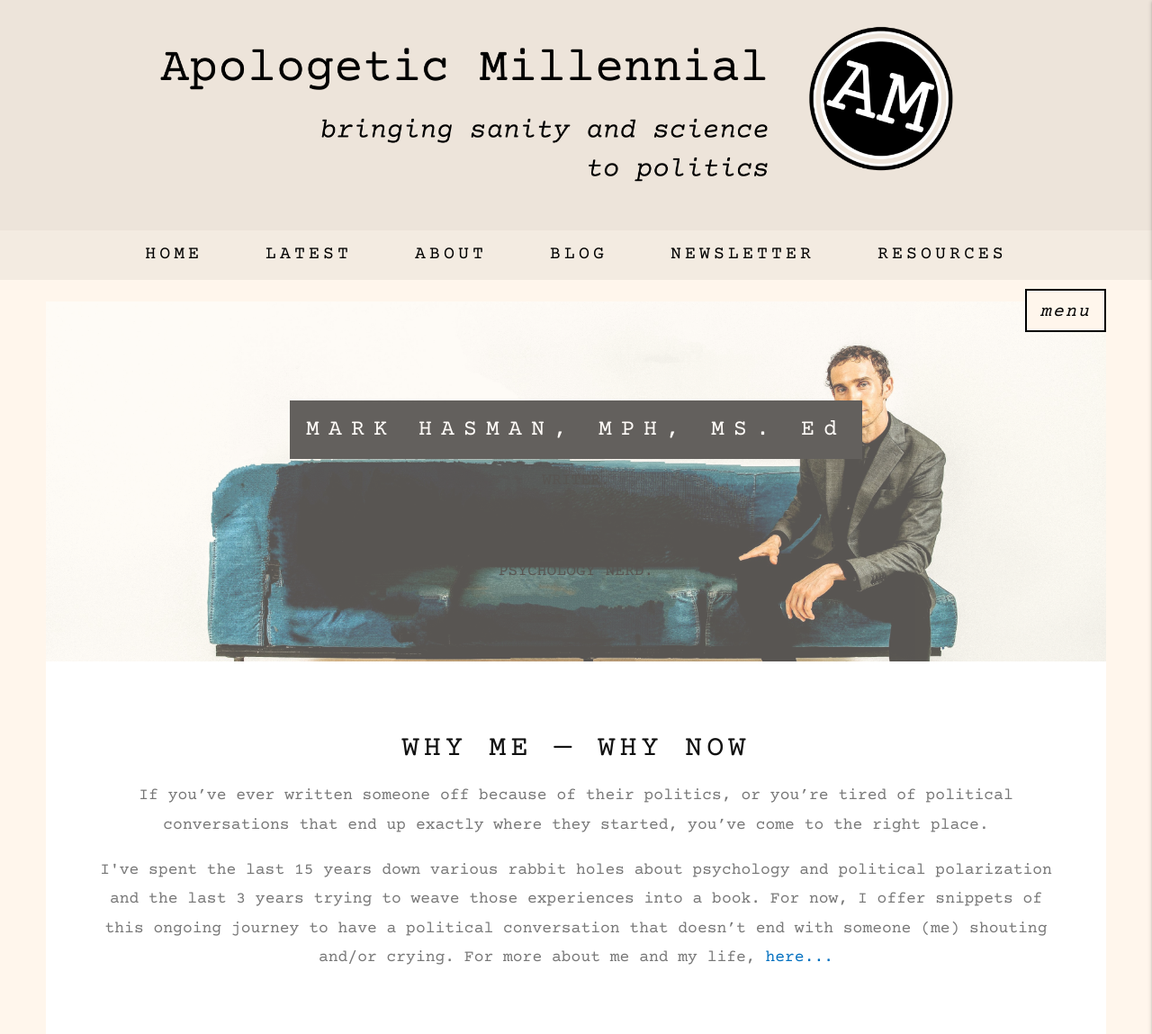
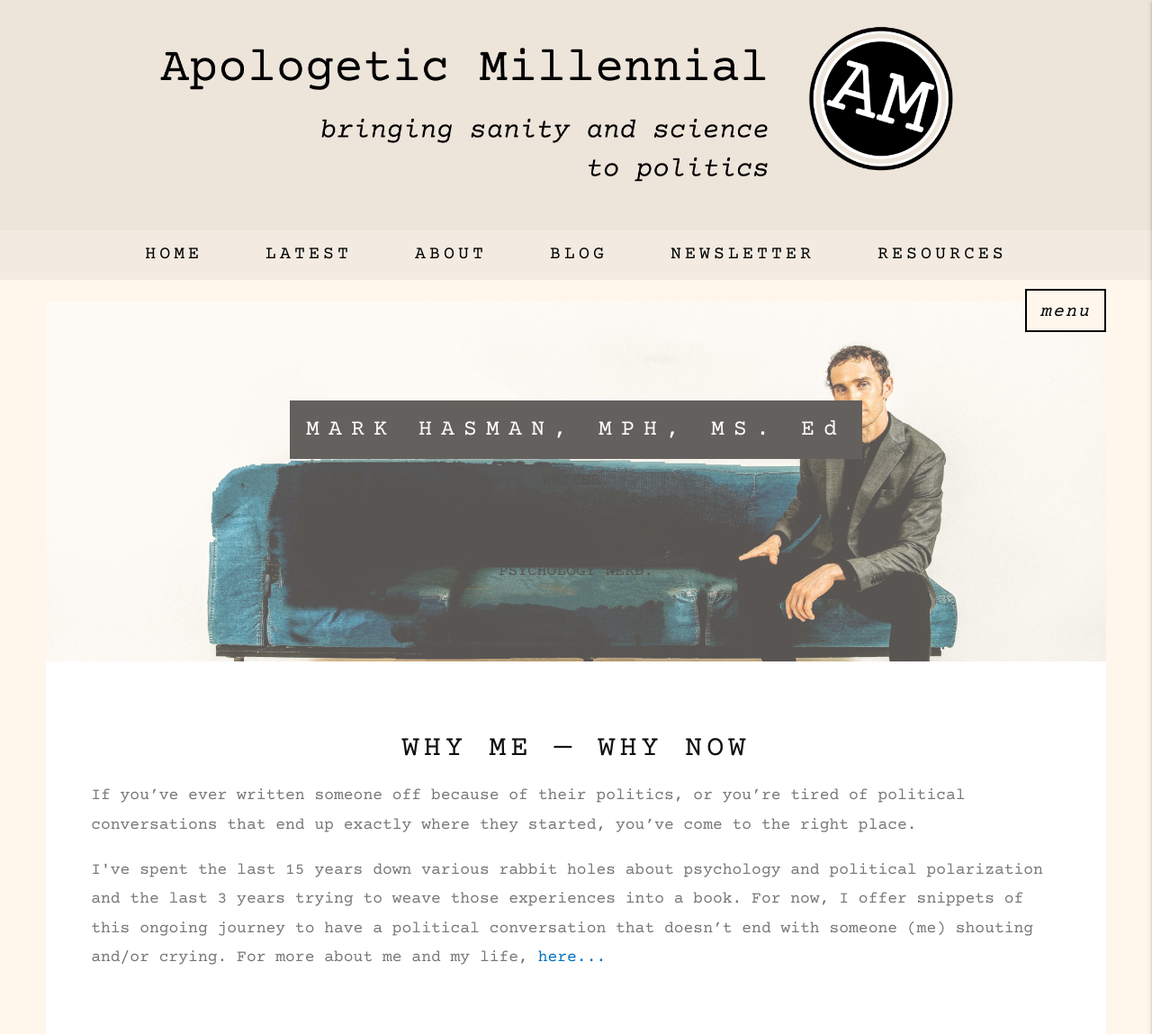
Before and after one commit to khiciste/apologetic_millennial, a Jekyll site: the page built from index.html, in a window 1280 px wide. Shown: the top 1149 px of the page at 90% size. Built offline with Jekyll 4.4.1, drawn with Linux system fonts in a browser that asks for light colours; some web fonts are replaced; grey boxes are pictures that could not be loaded.

Commit message:
cleaning up black sections

```diff
--- a/index.html
+++ b/index.html
@@ -15,8 +15,8 @@
     </div>
   </div>
 
-  <div style="color: #777;background-color:white;text-align:center;padding: 50px;">
-    <h3 style="text-align:center;">Why Me — Why Now</h3>
+  <div style="color: #777; background-color: white; padding: 50px; text-align: left;">
+    <h3 style="text-align: center;">Why Me — Why Now</h3>
     <p>If you’ve ever written someone off because of their politics, or you’re tired of political conversations that end up exactly where they started, you’ve come to the right place.</p>
     <p>I've spent the last 15 years down various rabbit holes about psychology and political polarization and the last 3 years trying to weave those experiences into a book. For now, I offer snippets of this ongoing journey to have a political conversation that doesn’t end with someone (me) shouting and/or crying. For more about me and my life, <a href='https://apologeticmillennial.com/about.html'> here...</a></p>
   </div>
@@ -24,12 +24,12 @@
   <!-- VIDEOS -------------------------------------------->
   <div class="bgimg-2">
     <div class="caption">
-    <span class="border" style="background-color:transparent;font-size:25px;color: #ddd;">VIDEOS</span>
+    <span class="border" style="background-color: transparent; font-size: 25px; color: #ddd;">VIDEOS</span>
     </div>
   </div>
 
-  <div style="position:relative;">
-    <div style="color:#ddd;background-color:#282E34;text-align:center;padding:50px 80px;">
+  <div style="position: relative;">
+    <div style="color: #ddd; background-color: #282E34; text-align: center; padding: 50px 80px; text-align: left;">
       <div id='index-icons-wrapper'>
         <!-- insta ------------------------------->
         <a target='_blank' href="https://www.instagram.com/apologetic_millennial/" target="_blank">
@@ -50,12 +50,12 @@
     <!-- BLOGS -------------------------------------------->
   <div class="bgimg-3">
     <div class="caption">
-    <span class="border" style="background-color:transparent;font-size:25px;color: #000000;">BLOGS</span>
+    <span class="border" style="background-color: transparent; font-size: 25px; color: #000000;">BLOGS</span>
     </div>
   </div>
 
-  <div style="position:relative;">
-    <div style="color:#ddd;background-color:#282E34;text-align:center;padding:50px 80px;">
+  <div style="position: relative;">
+    <div style="color: #ddd; background-color: #282E34; padding: 40px; text-align: left;">
       <ul class='index-blogs-list'>
         <a href='https://apologeticmillennial.com/blog/2023/06/20/mississippi-is-hooked-on-phonics'>
           <li>Mississippi is Hooked on Phonics &mdash; The Rest of us Should be Too</li>
@@ -73,14 +73,13 @@
   <!-- RESOURCES -------------------------------------------->
   <div class="bgimg-4">
     <div class="caption">
-    <span class="border" style="background-color:transparent;font-size:25px;color: #000000;">RESOURCES</span>
+    <span class="border" style="background-color: transparent; font-size: 25px; color: #000000;">RESOURCES</span>
     </div>
   </div>
 
-  <div style="position:relative;">
-    <div style="color:#ddd;background-color:#282E34;text-align:center;padding:50px 80px;">
+  <div style="position: relative;">
+    <div style="color: #ddd; background-color: #282E34; text-align: center;padding: 40px; text-align: left;">
       <ul class='index-blogs-list'>
-
         <li>
           <a target='_blank' href='https://www.amazon.com/Righteous-Mind-Divided-Politics-Religion-ebook/dp/B0052FF7YM/ref=sr_1_1?gclid=CjwKCAiAwomeBhBWEiwAM43YIA9y-eStYmsk8lKAtmOyD19pU7Cx94ULJFZbUEGc-45O-psnvDazrRoCT4gQAvD_BwE&hvadid=409911783309&hvdev=c&hvlocphy=9005674&hvnetw=g&hvqmt=e&hvrand=10388291545292462955&hvtargid=kwd-27333786907&hydadcr=22537_11318393&keywords=the+righteous+mind&qid=1673733446&sr=8-1'>The Righteous Mind &mdash; Why Good People are Divided by Politics & Religion</a> by <a target='_blank' href='https://jonathanhaidt.com'>Jonathan Haidt</a>
         </li>
@@ -90,7 +89,6 @@
         <li>
           <a href='resources.html'>More great resources I've found along the way...</a>
         </li>
-        </a>
       </ul>
     </div>
   </div>
--- a/styles/style.css
+++ b/styles/style.css
@@ -626,6 +626,7 @@
 .index-blogs-list li {
   color: #ddd !important;
   margin-bottom: 30px;
+  list-style: none !important;
 }
 
 .caption {
```
Lines whose indentation alone changed are shown as unchanged.
